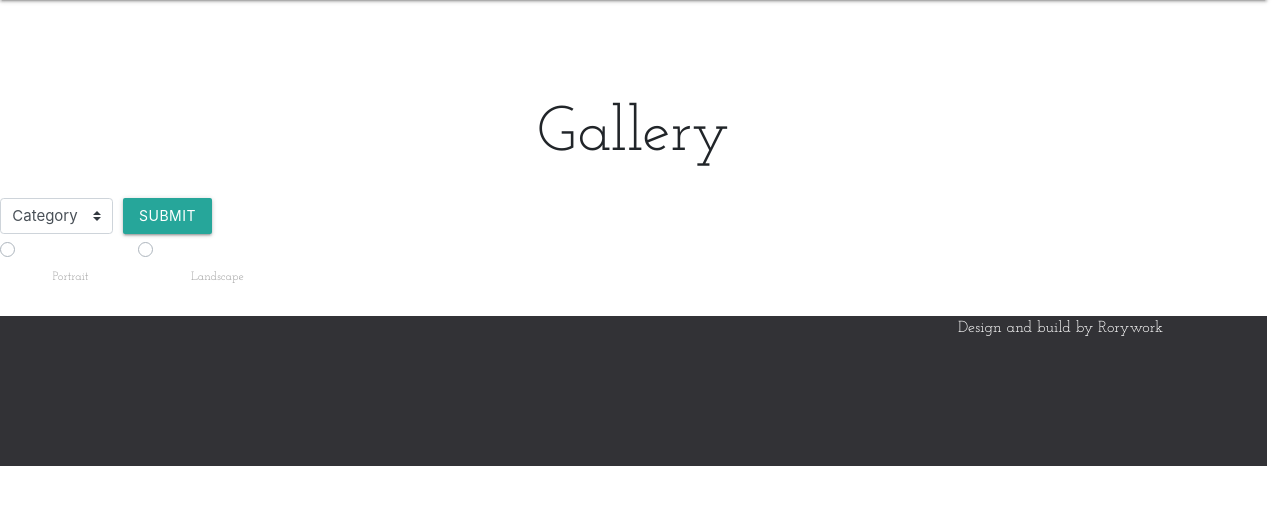
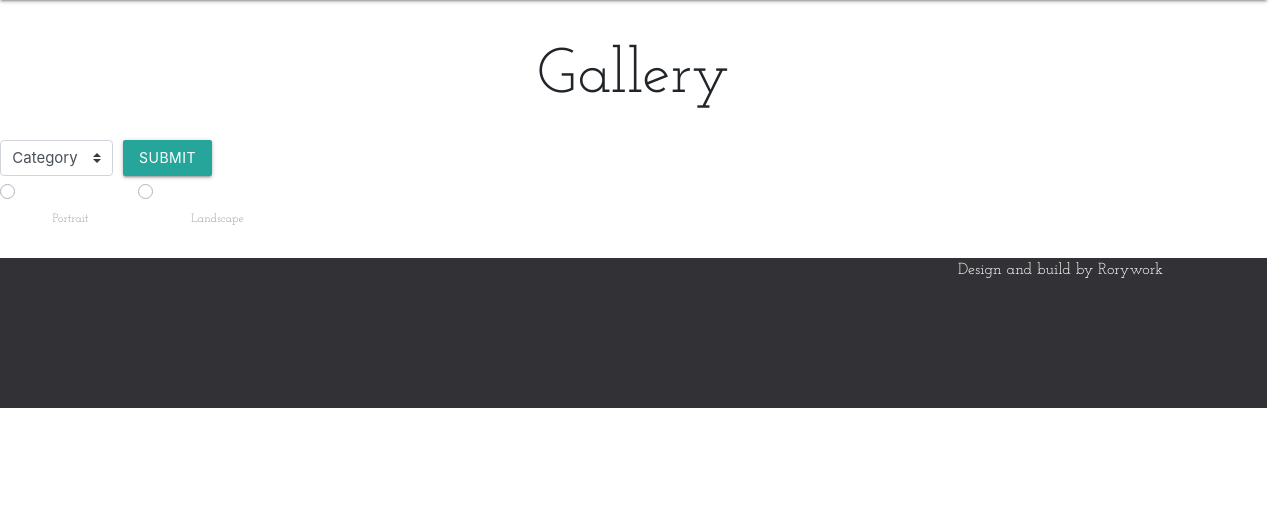
Before and after one commit to Rorywork/The-Shadows, a Flask app: page /showphotos in a window 1280 px wide. Shown: the part 64-569 px from the top of the page. Run offline with Flask 2, Linux system fonts and the light colour scheme; data that the repository does not hold is empty; some libraries are stand-ins or nearby versions.

Commit message:
Removed main class to fix bug which was addeding space to homepage

```diff
--- a/static/assets/css/style.css
+++ b/static/assets/css/style.css
@@ -14,6 +14,8 @@ body{
     font-size: 16px;
     font-family: 'Josefin Slab', serif;
 }
+
+
 
 #brand{
     color: rgb(0, 0, 0);
@@ -79,9 +81,7 @@ label{
 
 /* Gallery */
 
-main{
-    margin-top: 100px;
-}
+
 
 #gallery-headline{
     text-align: center;
```
